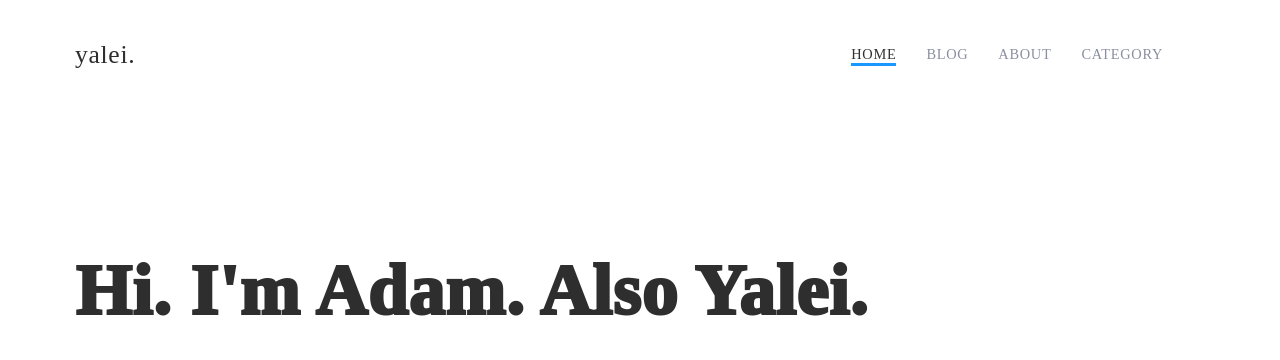
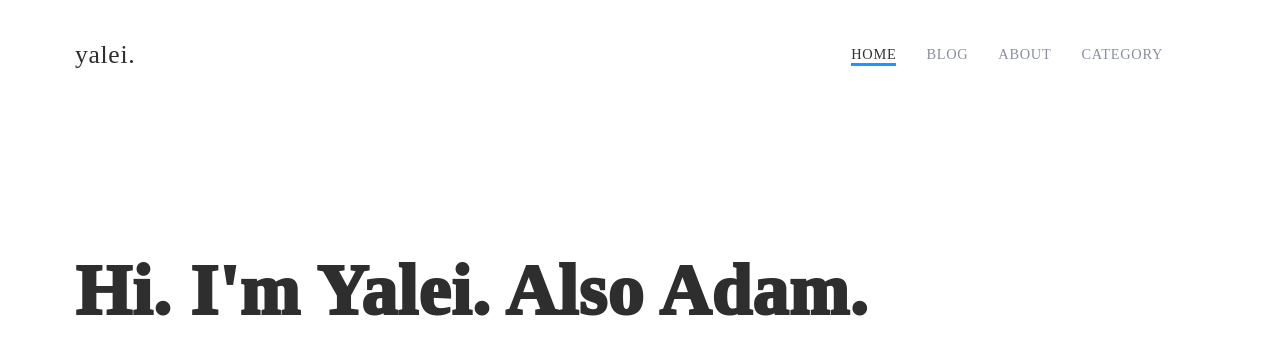
Before and after one commit to adamyalei/adamyalei.github.io, a plain HTML site: page index.html in a window 1280 px wide. Shown: the top 360 px of the page. Drawn offline with nearby package versions, Linux system fonts and the light colour scheme; a web font is replaced by a local one.

Commit message:
Update index.html

```diff
--- a/index.html
+++ b/index.html
@@ -125,7 +125,7 @@
 
     <section class="intro-section">
     <div class="intro-content">
-        <div class="intro-title animate__animated  animate__fadeInUp">Hi. I&#39;m Adam. Also Yalei.</div>
+        <div class="intro-title animate__animated  animate__fadeInUp">Hi. I&#39;m Yalei. Also Adam.</div>
         <div class="intro-sub animate__animated  animate__fadeInUp"><p>Probaboly the best <a target="_blank" rel="noopener" href="https://www.linkedin.com/in/adamliyalei/">accountant</a> who <a target="_blank" rel="noopener" href="https://github.com/adamyalei">code</a>.</p>
 </div>
         <p class="intro-contact animate__animated  animate__fadeInUp">
```
